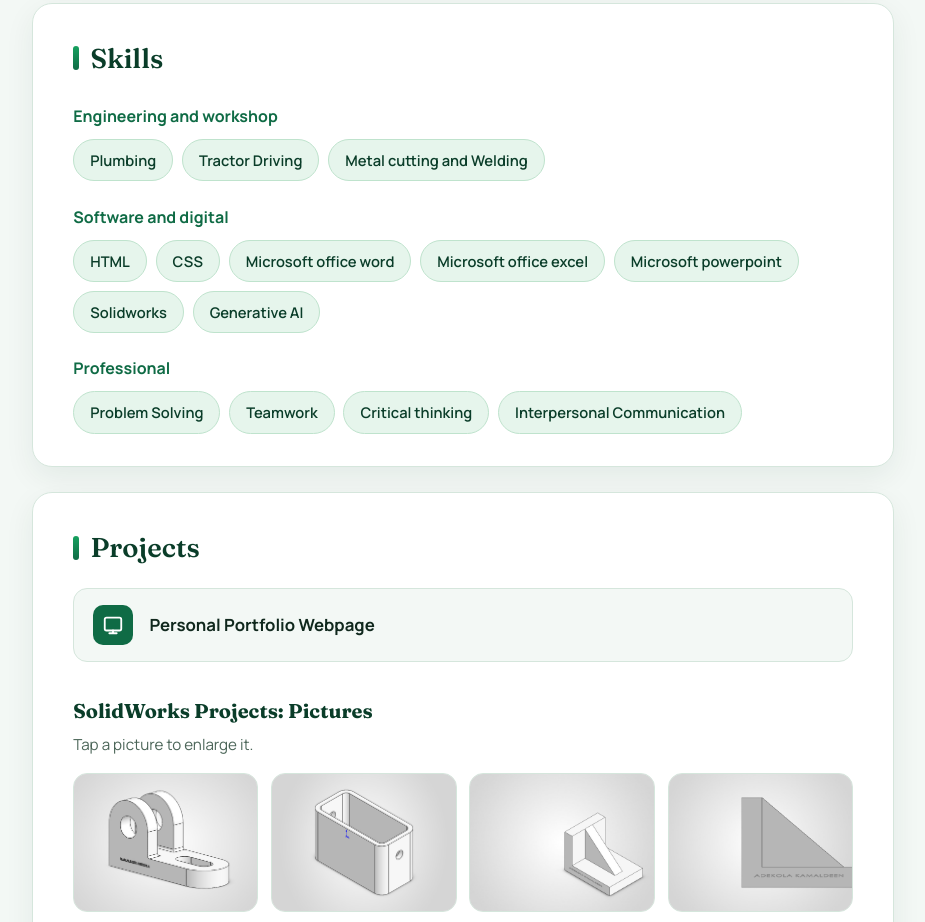
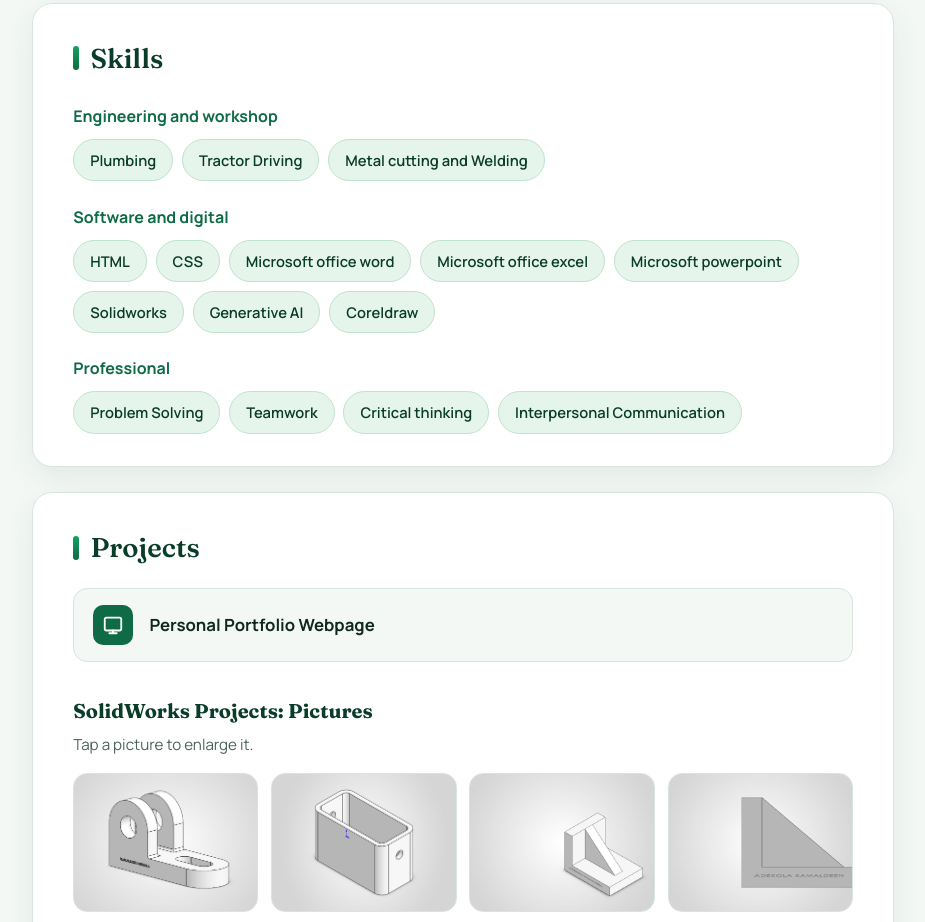
Before and after one commit to Adekolakamaldeen4/Adekolakamaldeen4.io, a plain HTML site: page index.html in a window 1280 px wide. Shown: the part 1070-1992 px from the top of the page, without its empty margins (177-1102 px from the left). Drawn offline with Linux system fonts and the light colour scheme.

Commit message:
Add Coreldraw badge to index.html

```diff
--- a/index.html
+++ b/index.html
@@ -172,6 +172,7 @@ footer{background:var(--forest);color:#b6d9c6;text-align:center;padding:1.6rem 1
       <span class="badge">Microsoft powerpoint</span>
       <span class="badge">Solidworks</span>
       <span class="badge">Generative AI</span>
+      <span class="badge">Coreldraw</span>
     </div>
     <h3>Professional</h3>
     <div class="badges">
```
